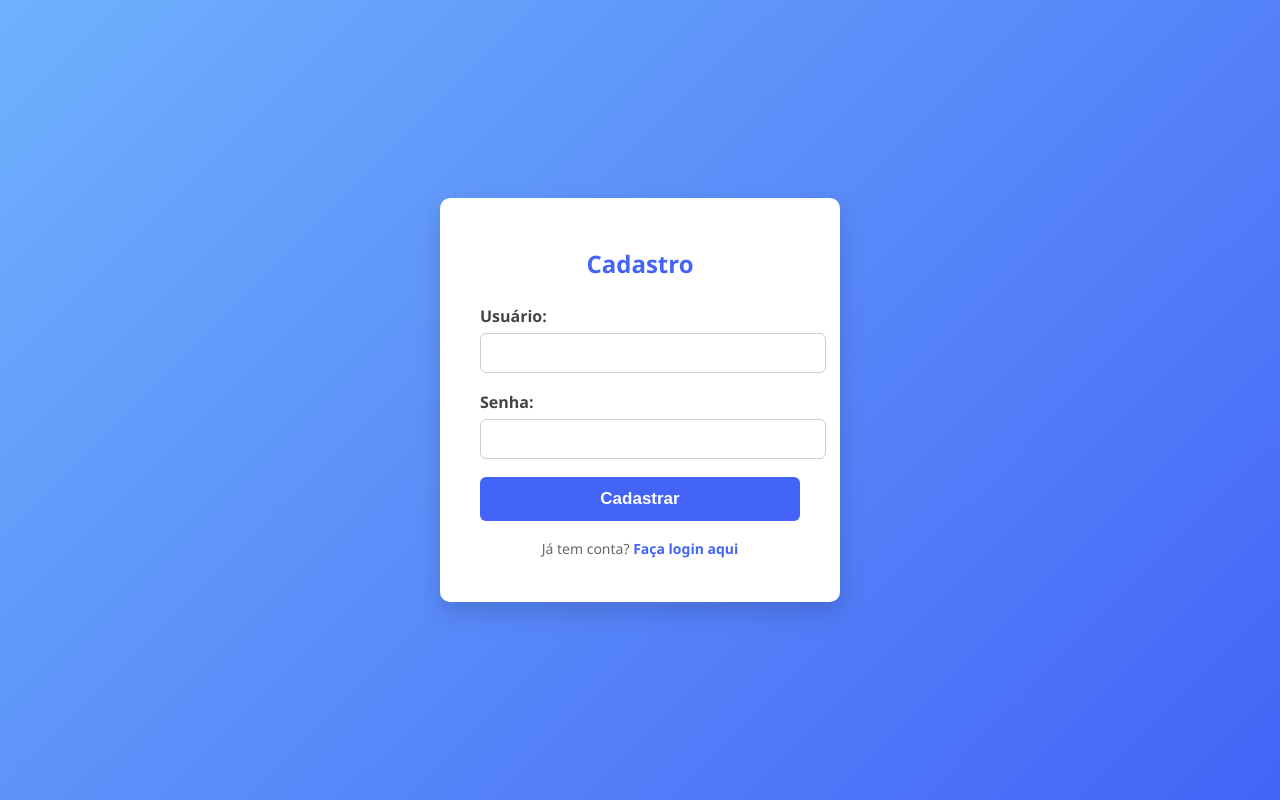
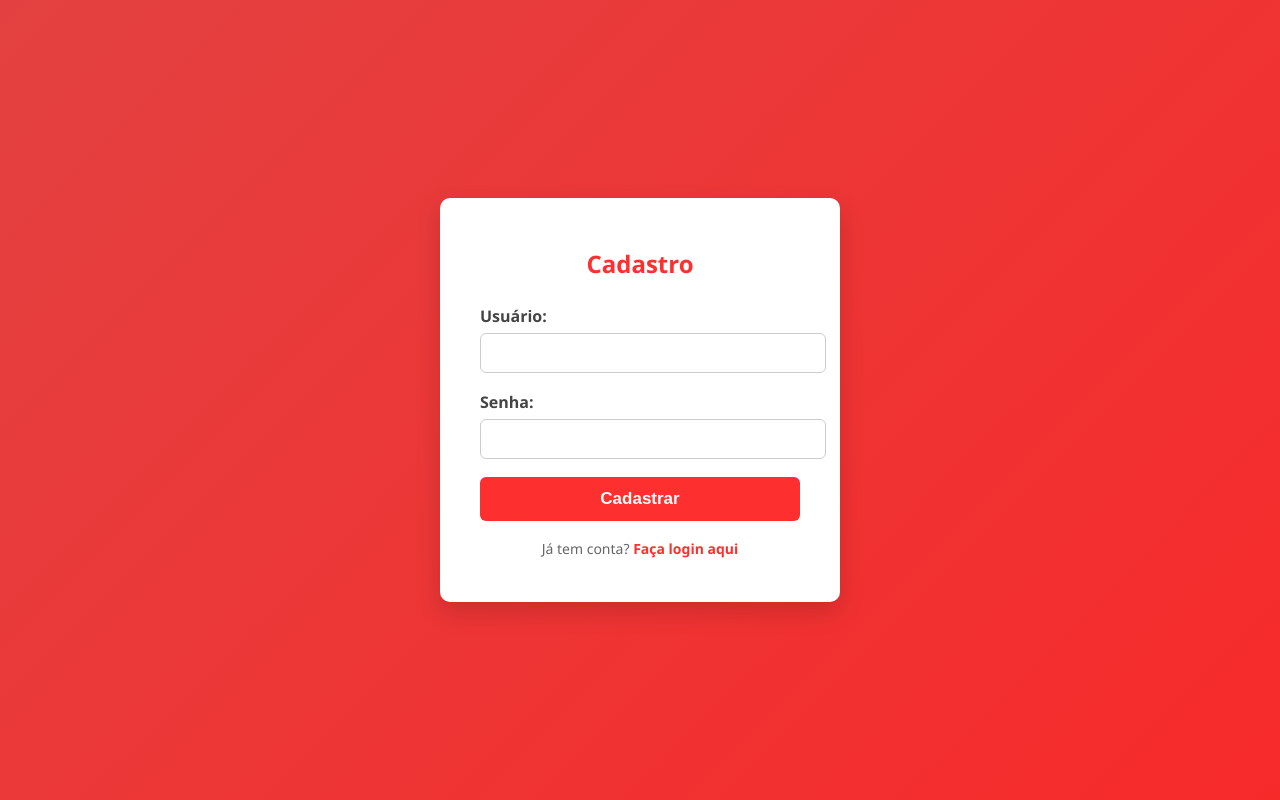
Before and after one commit to Rorito023/ParaisoDasAguasCaixa, a plain HTML site: page public/register.html in a window 1280 px wide. Drawn offline with Linux system fonts and the light colour scheme.

Commit message:
corrigindo login (acesso) e tema do register

```diff
--- a/public/register.html
+++ b/public/register.html
@@ -6,7 +6,7 @@
   <style>
     body {
       font-family: 'Segoe UI', Tahoma, Geneva, Verdana, sans-serif;
-      background: linear-gradient(135deg, #6fb1fc, #4364f7);
+      background: linear-gradient(135deg, #e34141, #f72a2a);
       display: flex;
       justify-content: center;
       align-items: center;
@@ -24,7 +24,7 @@
     }
     h2 {
       margin-bottom: 25px;
-      color: #4364f7;
+      color: #fd2f2f;
     }
     label {
       display: block;
@@ -45,13 +45,13 @@
     }
     input[type="text"]:focus,
     input[type="password"]:focus {
-      border-color: #4364f7;
+      border-color: #fd2f2f;
       outline: none;
     }
     button {
       width: 100%;
       padding: 12px;
-      background: #4364f7;
+      background: #fd2f2f;
       border: none;
       color: white;
       font-weight: 700;
@@ -61,7 +61,7 @@
       transition: background-color 0.3s ease;
     }
     button:hover {
-      background: #355bd8;
+      background: #e41a1a;
     }
     p {
       margin-top: 18px;
@@ -69,7 +69,7 @@
       color: #666;
     }
     a {
-      color: #4364f7;
+      color: #fd2f2f;
       text-decoration: none;
       font-weight: 600;
     }
```
Also changed, not shown: public/login.html (+2 -2 lines).
